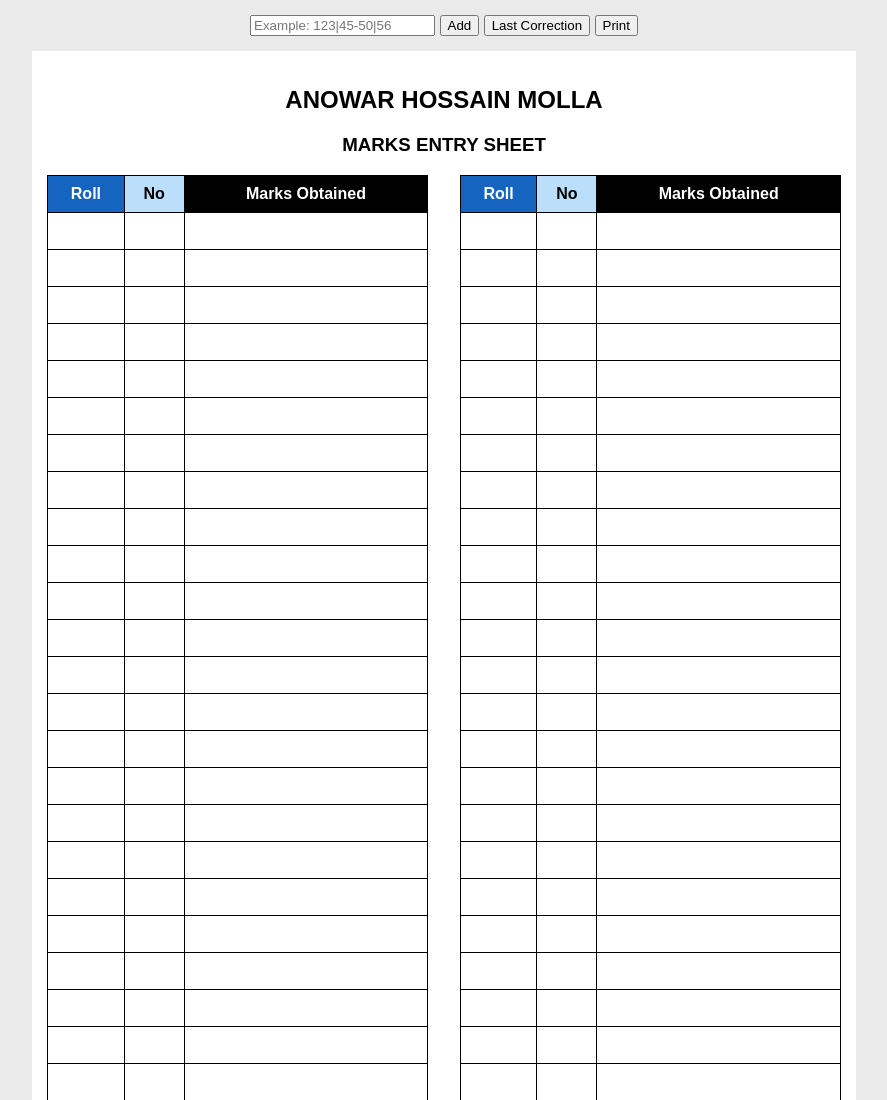
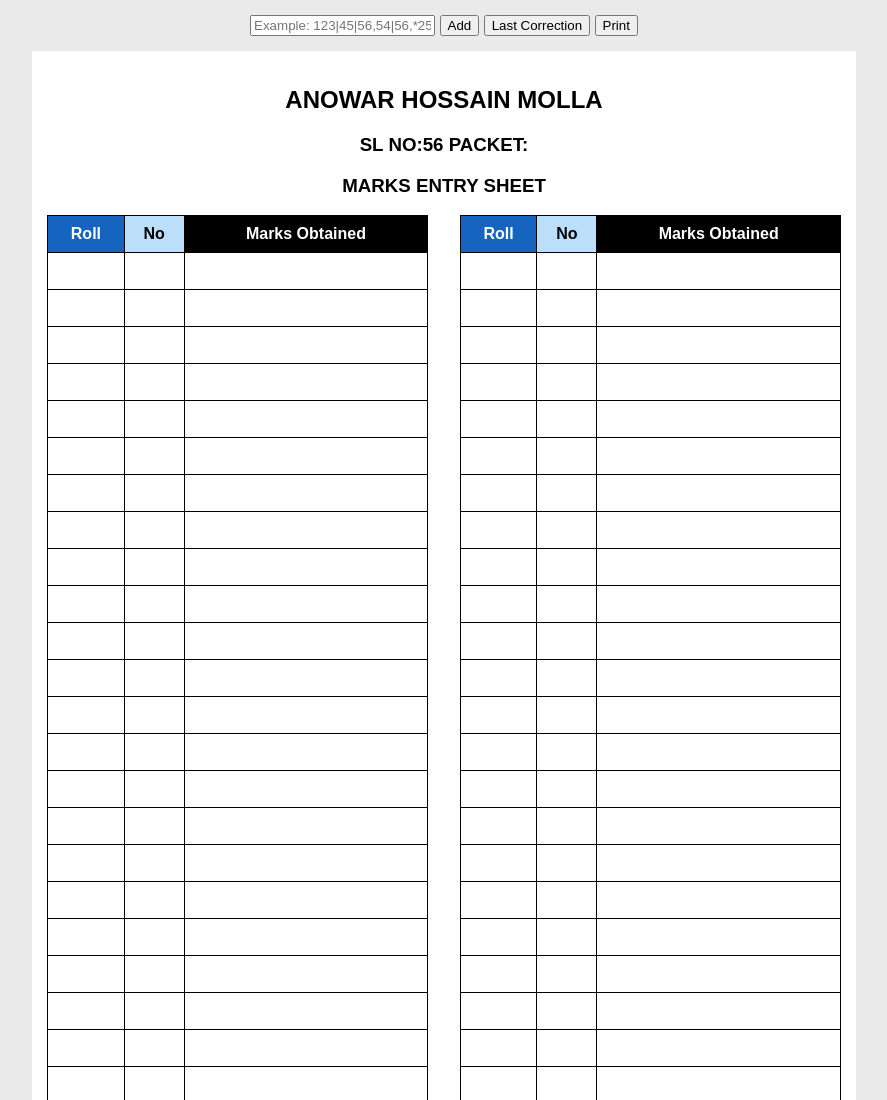
Before and after one commit to rohanadisha-oss/Marks-Entry-Table, a plain HTML site: page index.html in a window 1280 px wide. Shown: the top 1100 px of the page, without its empty margins (196-1083 px from the left). Drawn offline with Linux system fonts and the light colour scheme.

Commit message:
Update index.html

```diff
--- a/index.html
+++ b/index.html
@@ -2,7 +2,7 @@
 <html lang="en">
 <head>
 <meta charset="UTF-8">
-<title>Professional Multi Page Marks Sheet</title>
+<title>Multi Page Marks Entry Sheet</title>
 
 <style>
 @page{
@@ -116,7 +116,7 @@ th.marks-head{
 <body>
 
 <div class="control">
-  <input type="text" id="entry" placeholder="Example: 123|45-50|56">
+  <input type="text" id="entry" placeholder="Example: 123|45|56,54|56,*25|">
   <button onclick="addData()">Add</button>
   <button onclick="lastSwitch()">Last Correction</button>
   <button onclick="window.print()">Print</button>
@@ -208,7 +208,7 @@ function renderPages(){
     if(pageNumber===0){
       let header=document.createElement("div");
       header.className="header";
-      header.innerHTML="<h2>ANOWAR HOSSAIN MOLLA</h2><h3>MARKS ENTRY SHEET</h3>";
+      header.innerHTML="<h2>ANOWAR HOSSAIN MOLLA</h2><h3>SL NO:56 PACKET:</h3><h3>MARKS ENTRY SHEET</h3>";
       page.appendChild(header);
     }
 
```
